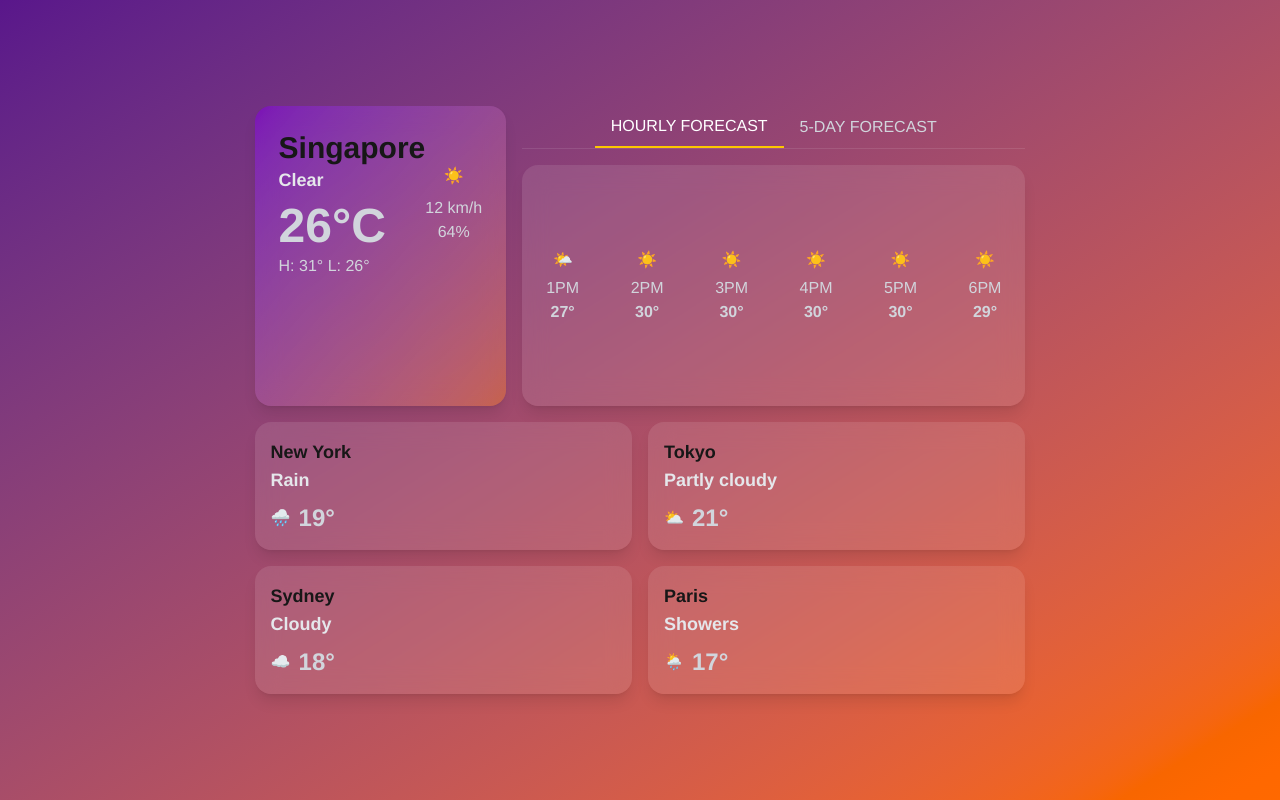
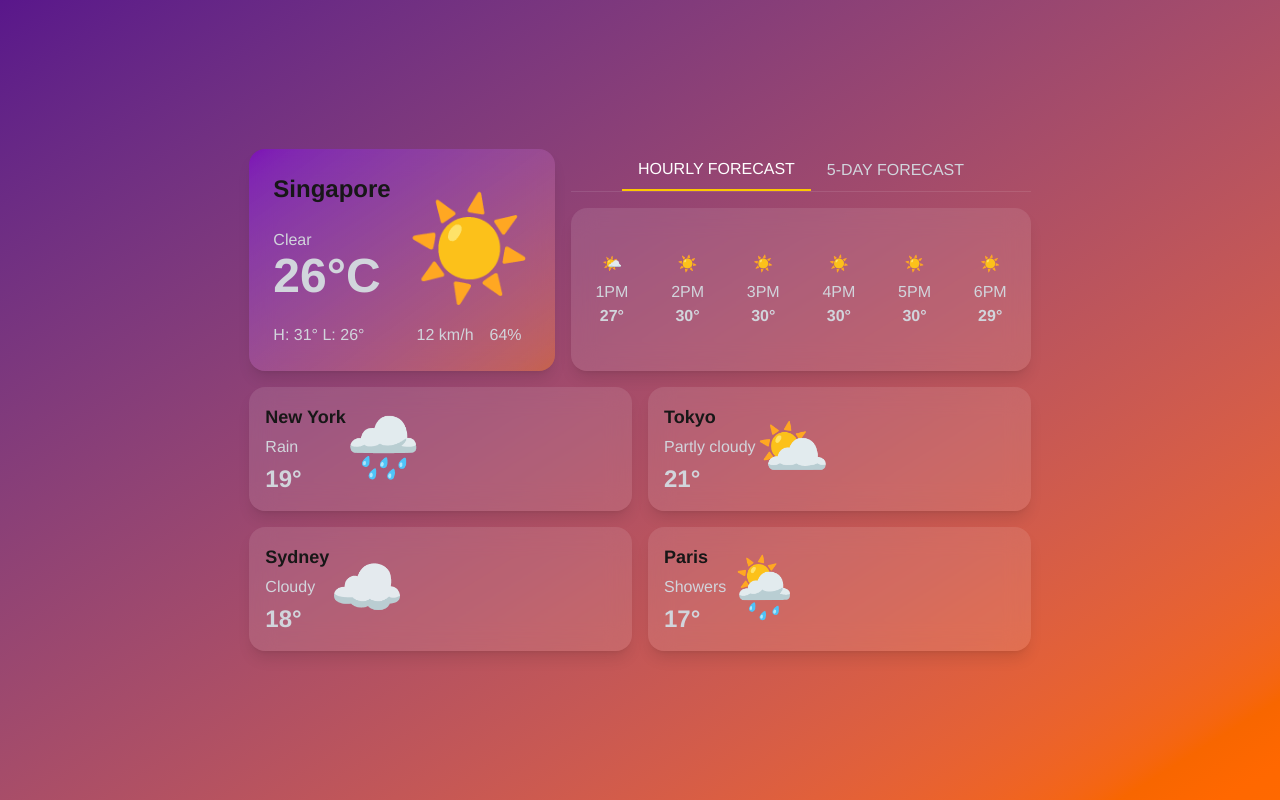
Before and after one commit to latiosthinh/weather-forecast-mini-app, a Next.js app: page / in a window 1280 px wide. Built offline with nearby package versions, Linux system fonts and the light colour scheme.

Commit message:
refactor: adjust render icon data

```diff
--- a/src/app/page.tsx
+++ b/src/app/page.tsx
@@ -7,10 +7,10 @@ import { Flyout } from "@/core-ui/Flyout";
 
 
 const dummyCities = [
-  { name: "New York", condition: "Rain", temp: 19, icon: <span>🌧️</span> },
-  { name: "Tokyo", condition: "Partly cloudy", temp: 21, icon: <span>⛅</span> },
-  { name: "Sydney", condition: "Cloudy", temp: 18, icon: <span>☁️</span> },
-  { name: "Paris", condition: "Showers", temp: 17, icon: <span>🌦️</span> },
+  { name: "New York", condition: "Rain", temp: 19, icon: "🌧️" },
+  { name: "Tokyo", condition: "Partly cloudy", temp: 21, icon: "⛅" },
+  { name: "Sydney", condition: "Cloudy", temp: 18, icon: "☁️" },
+  { name: "Paris", condition: "Showers", temp: 17, icon: "🌦️" },
 ];
 
 export default function HomePage() {
--- a/src/components/CityWeatherGrid.tsx
+++ b/src/components/CityWeatherGrid.tsx
@@ -17,13 +17,13 @@ export function CityWeatherGrid({ cities }: CityWeatherGridProps) {
 	return (
 		<div className="grid grid-cols-2 gap-4">
 			{cities.map((city, i) => (
-				<Card key={i} className="flex flex-col items-start p-4">
-					<Text variant="h1" className="text-lg">{city.name}</Text>
-					<Text variant="h2">{city.condition}</Text>
-					<div className="flex items-center gap-2 mt-2">
-						{city.icon}
+				<Card key={i} className="flex items-start p-4">
+					<div className="flex flex-col gap-1">
+						<Text variant="h1" className="text-lg">{city.name}</Text>
+						<Text>{city.condition}</Text>
 						<Text className="text-2xl font-bold">{city.temp}°</Text>
 					</div>
+					<span className="text-[60px]">{city.icon}</span>
 				</Card>
 			))}
 		</div>
--- a/src/components/main-city/CurrentWeatherCard.tsx
+++ b/src/components/main-city/CurrentWeatherCard.tsx
@@ -13,20 +13,26 @@ interface CurrentWeatherCardProps {
 	icon: ReactNode;
 }
 
-export function CurrentWeatherCard({ city, condition, temp, high, low, wind, humidity, icon }: CurrentWeatherCardProps) {
+export default function CurrentWeatherCard({ city, condition, temp, high, low, wind, humidity, icon }: CurrentWeatherCardProps) {
 	return (
-		<Card className="flex flex-col gap-2 items-start bg-gradient-to-br from-purple-700/60 to-orange-400/40 h-[300px]">
-			<div className="flex justify-between w-full items-center">
-				<div>
-					<Text variant="h1">{city}</Text>
-					<Text variant="h2">{condition}</Text>
-					<Text className="text-5xl font-bold mt-2">{temp}°C</Text>
-					<Text className="mt-1">H: {high}°  L: {low}°</Text>
+		<Card className="flex flex-col gap-2 items-start bg-gradient-to-br from-purple-700/60 to-orange-400/40">
+			<div className="flex w-full h-full justify-between gap-4">
+				<div className="flex flex-col justify-between w-full gap-4">
+					<Text variant="h1" className="text-2xl">{city}</Text>
+
+					<div>
+						<Text>{condition}</Text>
+						<Text className="text-5xl font-bold">{temp}°C</Text>
+					</div>
+					<Text>H: {high}°  L: {low}°</Text>
 				</div>
-				<div className="flex flex-col items-center">
-					{icon}
-					<Text className="mt-2">{wind} km/h</Text>
-					<Text>{humidity}%</Text>
+				<div className="flex flex-col items-center justify-between">
+					<span className="text-[100px]">{icon}</span>
+
+					<div className="flex items-center gap-4">
+						<Text>{wind} km/h</Text>
+						<Text>{humidity}%</Text>
+					</div>
 				</div>
 			</div>
 		</Card>
--- a/src/components/main-city/index.tsx
+++ b/src/components/main-city/index.tsx
@@ -1,4 +1,4 @@
-import { CurrentWeatherCard } from "./CurrentWeatherCard";
+import CurrentWeatherCard from "./CurrentWeatherCard";
 import ForecastTabs from "./ForecastTabs";
 
 const dummyCurrent = {
@@ -9,12 +9,12 @@ const dummyCurrent = {
 	low: 26,
 	wind: 12,
 	humidity: 64,
-	icon: <span>☀️</span>,
+	icon: "☀️",
 };
 
 export default function MainCityCard() {
 	return (
-		<div className="grid grid-cols-1 md:grid-cols-[1fr_2fr] gap-4">
+		<div className="grid grid-cols-1 md:grid-cols-[2fr_3fr] gap-4">
 			<CurrentWeatherCard {...dummyCurrent} />
 			<ForecastTabs />
 		</div>
```
